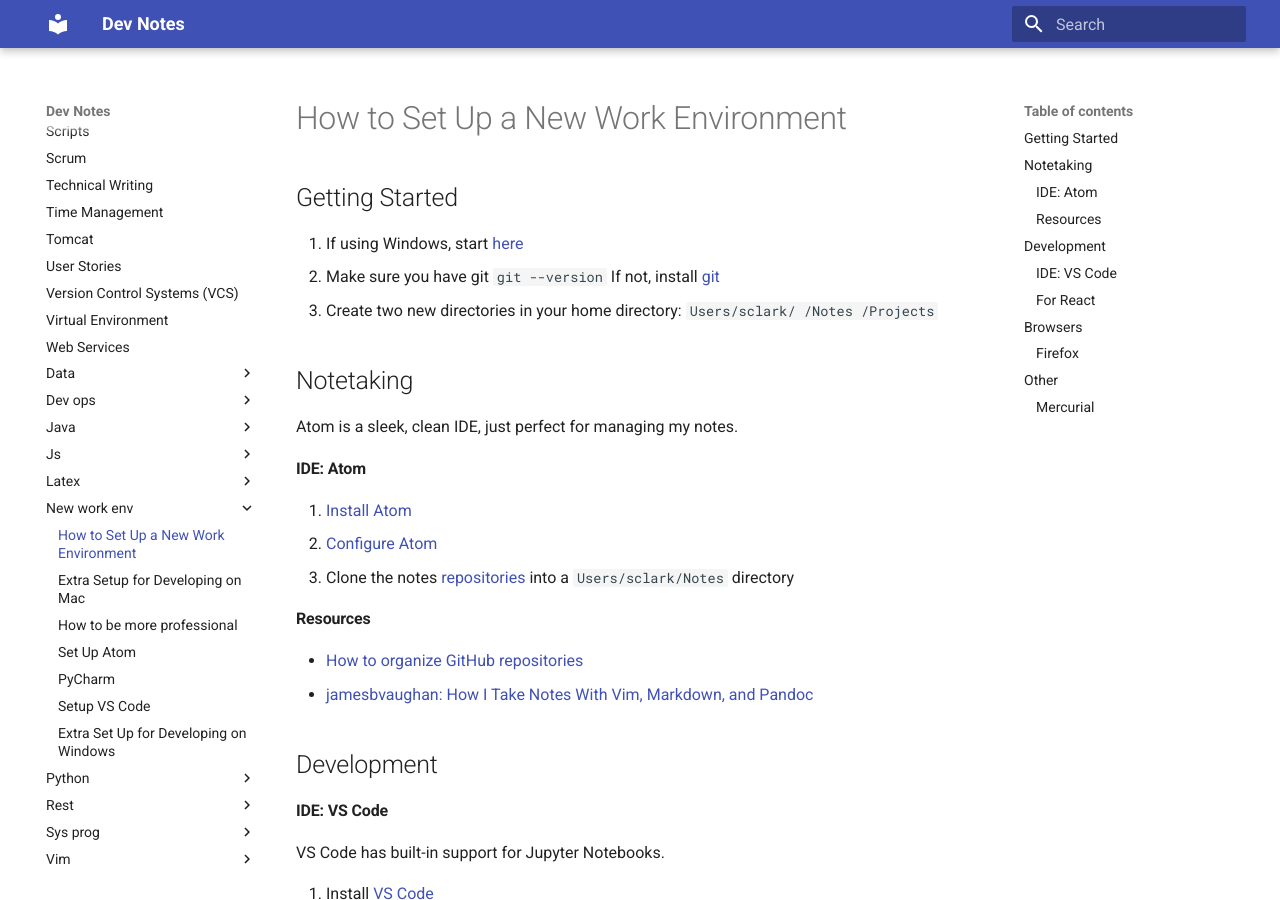
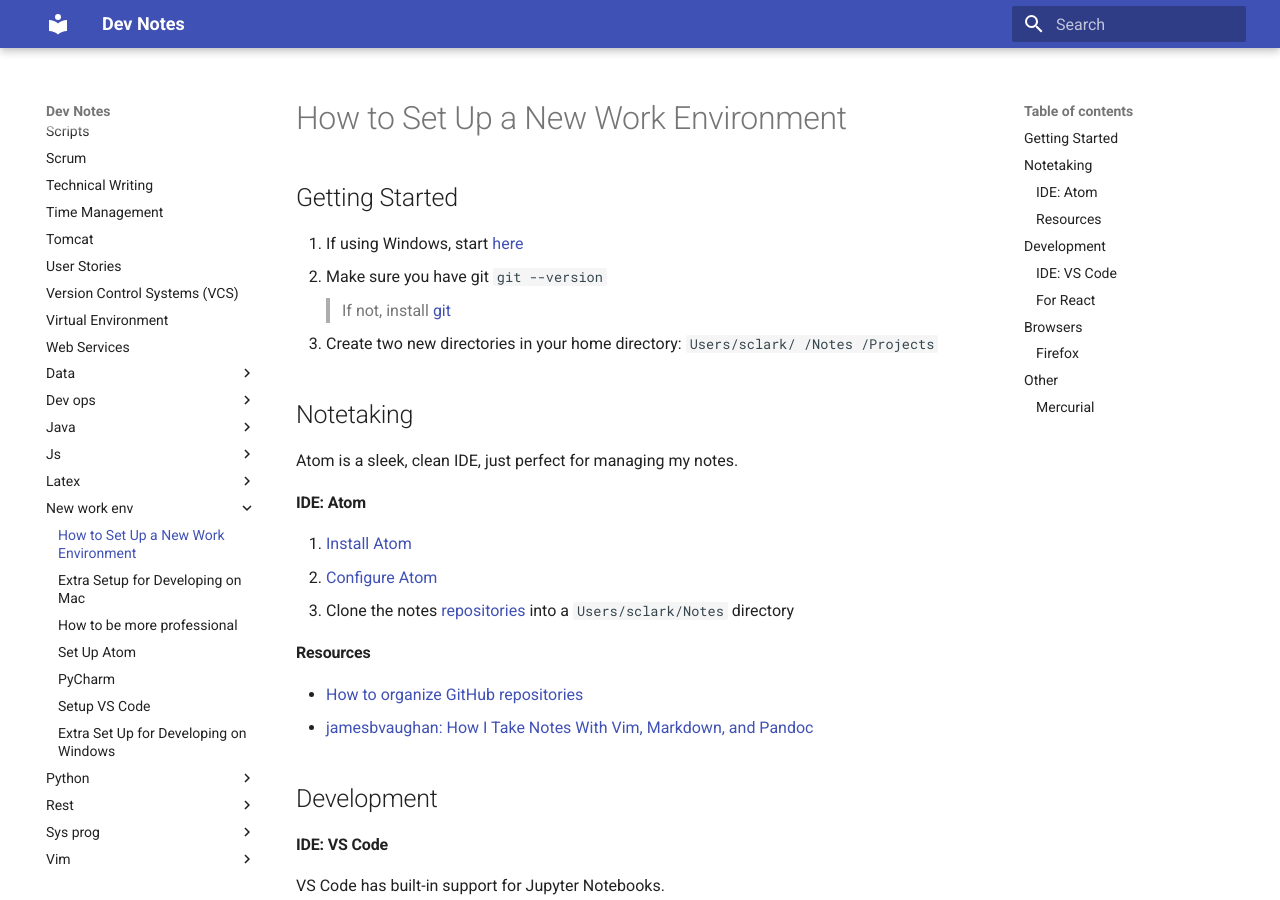
Before and after one commit to shylaclark/dev-notes, an MkDocs documentation site: the page built from docs/new-work-env/README.md, in a window 1280 px wide and 900 px high. Built offline with MkDocs 1.6.1 and Material for MkDocs 9.7.7, drawn with Linux system fonts in a browser that asks for light colours.

````diff
--- a/docs/new-work-env/README.md
+++ b/docs/new-work-env/README.md
@@ -6,7 +6,7 @@
   ```
   git --version
   ```
-  If not, install [git](https://git-scm.com/downloads)
+  > If not, install [git](https://git-scm.com/downloads)
 1. Create two new directories in your home directory:
   ```
   Users/sclark/
````
